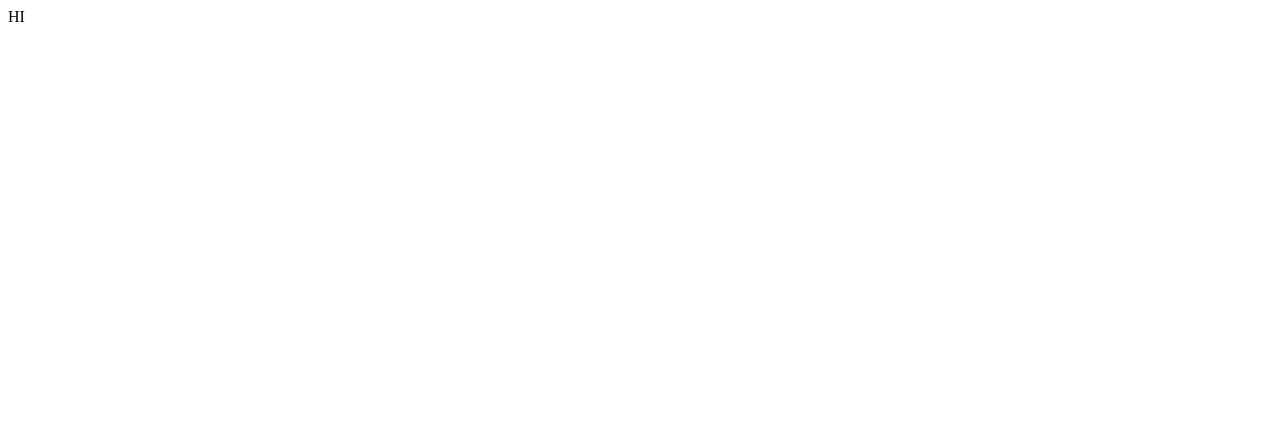
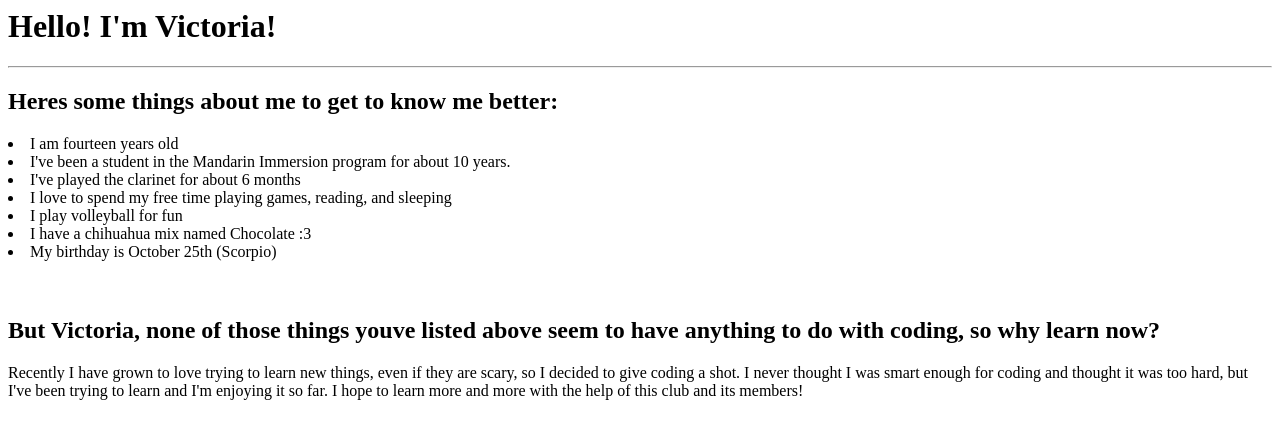
Before and after one commit to Vickyyyyy12/ProjectCsBobaProject, a plain HTML site: page index.html in a window 1280 px wide. Drawn offline with Linux system fonts and the light colour scheme.

Commit message:
Update index.html

```diff
--- a/index.html
+++ b/index.html
@@ -1 +1,23 @@
-<header> HI </header>
+<html>
+
+
+  <header> <h1> Hello! I'm Victoria! </h1> </header>
+
+    <hr/>
+  <header> <h2> Heres some things about me to get to know me better:</h2></header>
+
+ <li> I am fourteen years old</li>
+<li>  I've been a student in the Mandarin Immersion program for about 10 years.
+</li>
+  <li> I've played the clarinet for about 6 months </li>
+  <li> I love to spend my free time playing games, reading, and sleeping </li>
+  <li> I play volleyball for fun </li>
+  <li> I have a chihuahua mix named Chocolate :3</li>
+  <li> My birthday is October 25th (Scorpio) </li>
+
+  <br/>
+  <br/>
+
+  <header> <h2> But Victoria, none of those things youve listed above seem to have anything to do with coding, so why learn now? </h2> </header>
+  <body> Recently I have grown to love trying to learn new things, even if they are scary, so I decided to give coding a shot. I never thought I was smart enough for coding and thought it was too hard, but I've been trying to learn and I'm enjoying it so far. I hope to learn more and more with the help of this club and its members! </body>
+</html>
```
